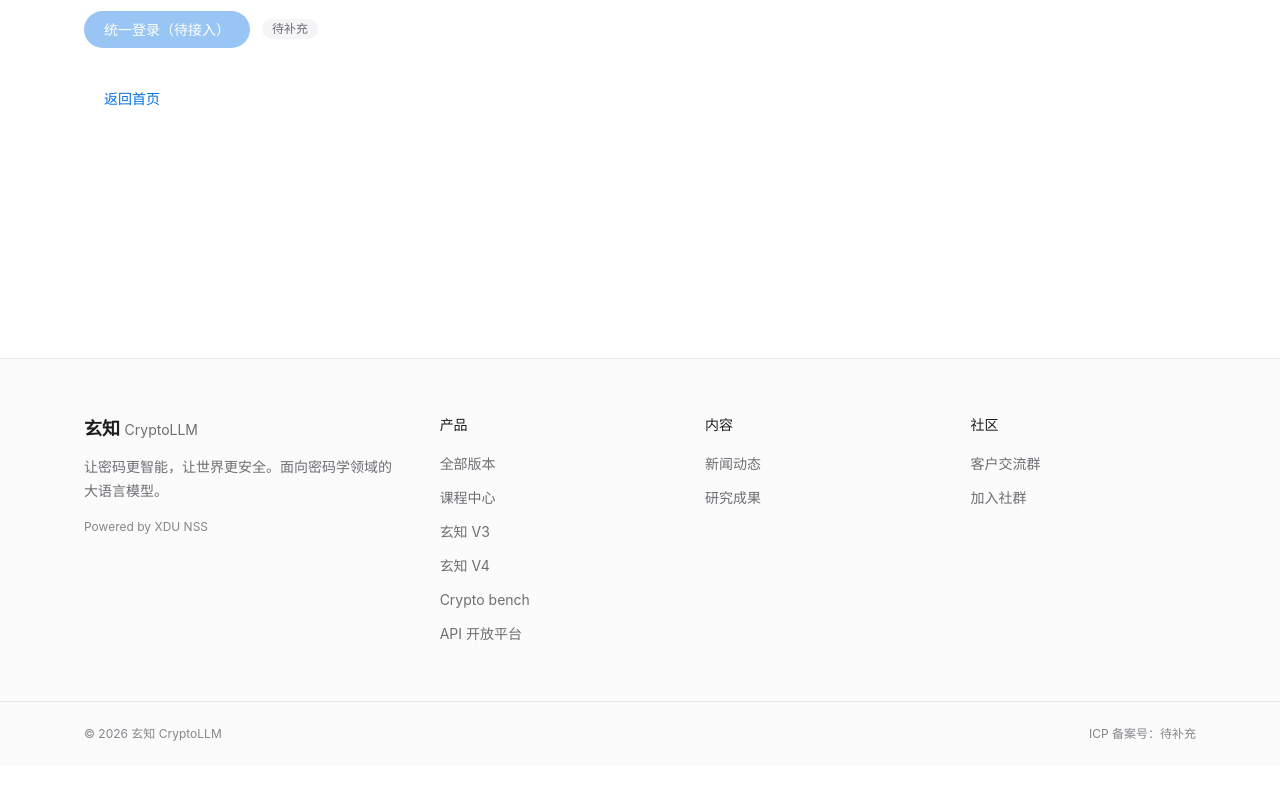
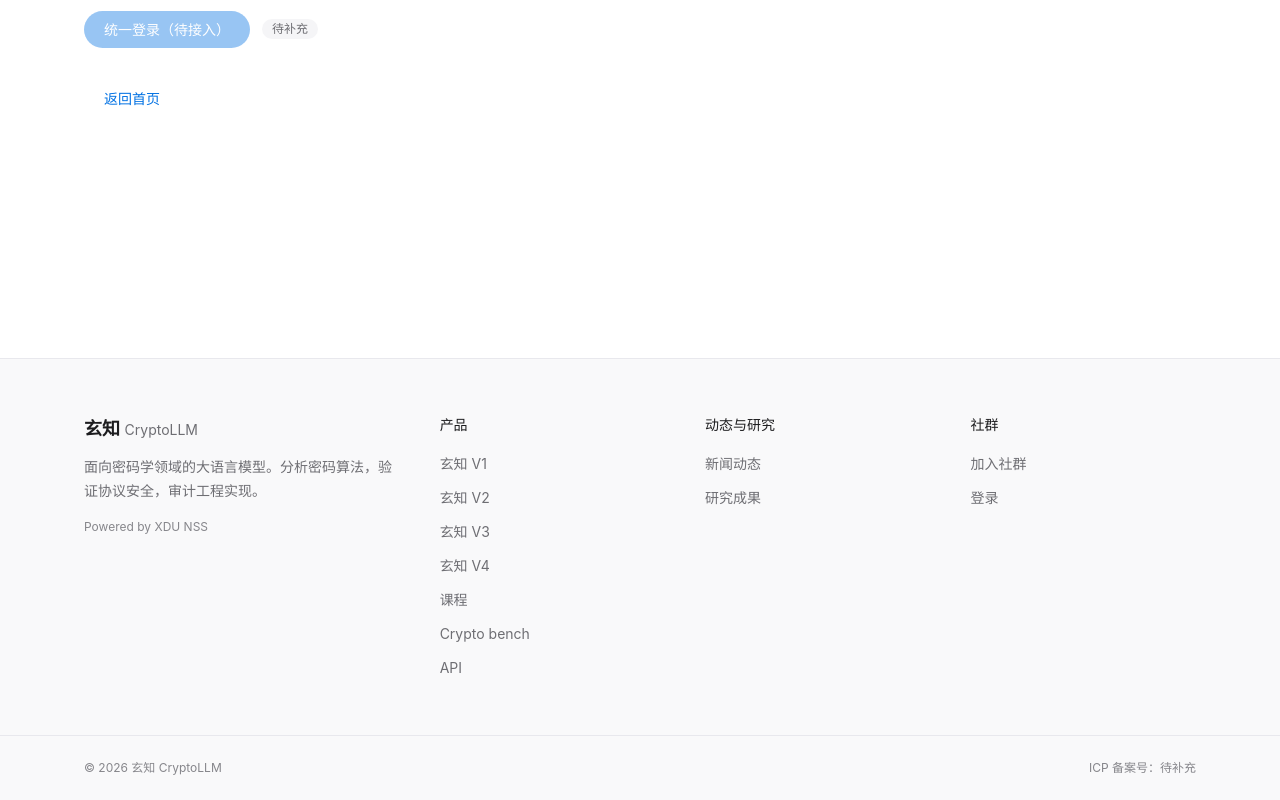
Before and after one commit to 2713498198/Cryptollm-web, a Next.js app: page /login in a window 1280 px wide. Shown: the part 443-1243 px from the top of the page. Before the commit the page ends 1209 px from the top, so only its background shows below. Built offline with nearby package versions, Linux system fonts and the light colour scheme.

Commit message:
同步更新页脚信息架构与文案

```diff
--- a/components/SiteFooter.tsx
+++ b/components/SiteFooter.tsx
@@ -4,44 +4,43 @@ const columns = [
   {
     title: "产品",
     links: [
-      { href: "/products", label: "全部版本" },
-      { href: "/courses", label: "课程中心" },
+      { href: "/products/v1", label: "玄知 V1" },
+      { href: "/products/v2", label: "玄知 V2" },
       { href: "/products/v3", label: "玄知 V3" },
       { href: "/products/v4", label: "玄知 V4" },
+      { href: "/courses", label: "课程" },
       { href: "/bench", label: "Crypto bench" },
-      { href: "/api", label: "API 开放平台" },
+      { href: "/api", label: "API" },
     ],
   },
   {
-    title: "内容",
+    title: "动态与研究",
     links: [
       { href: "/news", label: "新闻动态" },
       { href: "/research", label: "研究成果" },
     ],
   },
   {
-    title: "社区",
+    title: "社群",
     links: [
-      { href: "/community", label: "客户交流群" },
       { href: "/community", label: "加入社群" },
+      { href: "/login", label: "登录" },
     ],
   },
 ];
 
 export default function SiteFooter() {
   return (
-    <footer className="border-t border-line-soft bg-surface/40">
+    <footer className="border-t border-line-soft bg-surface/60">
       <div className="mx-auto grid max-w-6xl gap-10 px-5 py-14 md:grid-cols-[1.4fr_1fr_1fr_1fr]">
         <div>
           <div className="text-lg font-semibold text-ink">
             玄知 <span className="text-sm font-normal text-ink-dim">CryptoLLM</span>
           </div>
           <p className="mt-3 max-w-xs text-sm leading-6 text-ink-dim">
-            让密码更智能，让世界更安全。面向密码学领域的大语言模型。
+            面向密码学领域的大语言模型。分析密码算法，验证协议安全，审计工程实现。
           </p>
-          <p className="mt-4 text-xs text-ink-faint">
-            Powered by XDU NSS
-          </p>
+          <p className="mt-4 text-xs text-ink-faint">Powered by XDU NSS</p>
         </div>
 
         {columns.map((col) => (
@@ -65,9 +64,7 @@ export default function SiteFooter() {
 
       <div className="border-t border-line-soft">
         <div className="mx-auto flex max-w-6xl flex-col gap-2 px-5 py-6 text-xs text-ink-faint md:flex-row md:items-center md:justify-between">
-          <span>
-            © 2026 玄知 CryptoLLM
-          </span>
+          <span>© 2026 玄知 CryptoLLM</span>
           <span>ICP 备案号：待补充</span>
         </div>
       </div>
```
